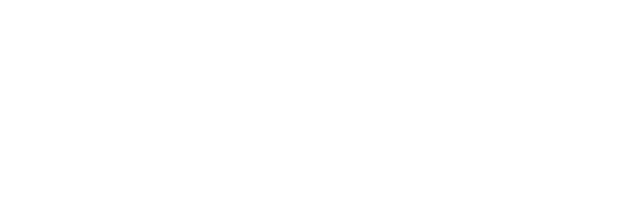
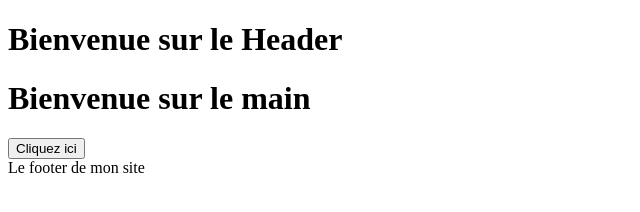
Before and after one commit to Mardenam/Vite-Gourmand, a website: page Developpement/index.html in a window 1280 px wide. Shown: the whole page, without its empty margins (0-640 px from the left). Drawn offline with Linux system fonts and the light colour scheme.

Commit message:
Intégration de ma branche de travail Developpement, avec mise en place de certains fichier, à modifier,compléter,....

```diff
--- a/Developpement/index.html
+++ b/Developpement/index.html
@@ -6,6 +6,19 @@
     <title>Document</title>
 </head>
 <body>
+    <header>
+        <h1>Bienvenue sur le Header</h1>
+    </header>
+    <main id="main-page">
+        <!-- Le contenu de la page sera inséré ici -->
+        <h1>Bienvenue sur le main</h1>
+    </main>
+    <button class="btn btn-primary">Cliquez ici</button>
+
+
+    <footer>
+        Le footer de mon site
+    </footer>
 
 </body>
 </html>
--- /dev/null
+++ b/package.json
@@ -0,0 +1,6 @@
+{
+  "dependencies": {
+    "node.js": "^0.0.1-security",
+    "nodeserver": "^0.0.2"
+  }
+}
```
Also changed, not shown: Developpement/Images/blendertimer-landscape-5572558_1920.png (added), Developpement/css/style.css (added), 1 other file.
